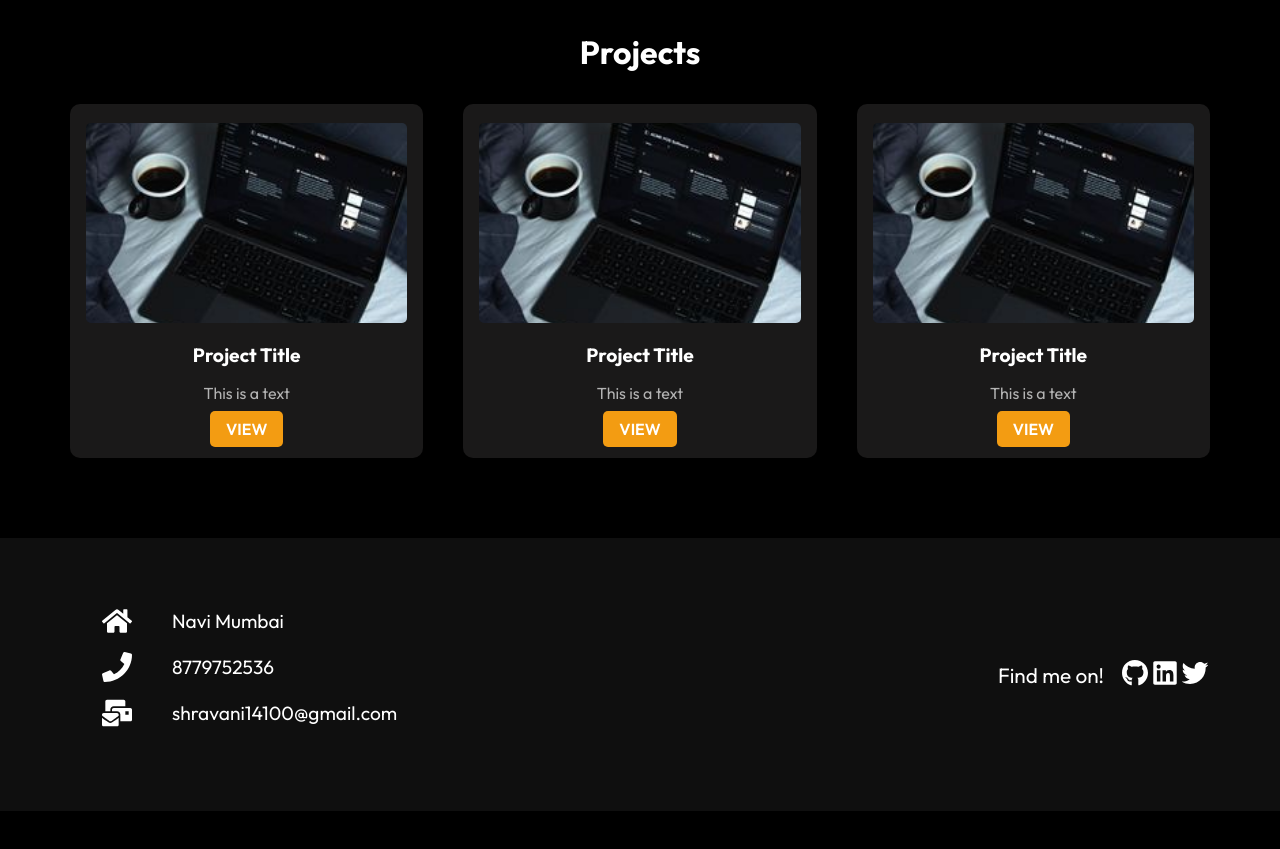
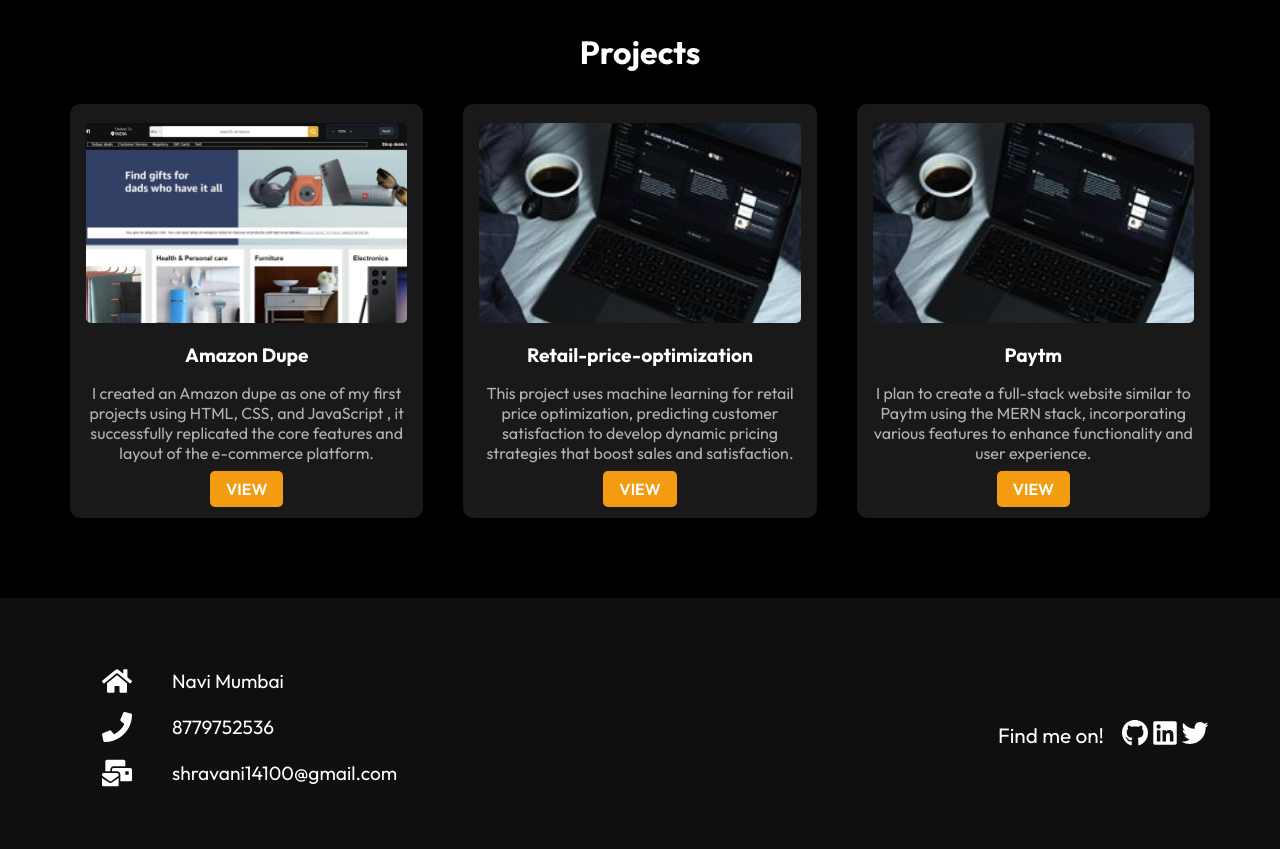
Before and after one commit to shravani1009/RESUME, a React (Vite) app in the folder frontend/: page /project in a window 1280 px wide. Shown: the part 800-1649 px from the top of the page. Before the commit the page ends 1611 px from the top, so only its background shows below. Built offline with nearby package versions, Linux system fonts and the light colour scheme.

Commit message:
project card

```diff
--- a/frontend/src/components/Card.jsx
+++ b/frontend/src/components/Card.jsx
@@ -2,6 +2,8 @@
 import { NavLink } from 'react-router-dom';
 import "./CardStyles.css";
 import coffee from "../assets/coffee.jpg"
+import amazon from "../assets/amazon.jpeg"
+
 const Card = () => {
   return (
     <div>
@@ -9,10 +11,10 @@
             <h1 className='project-heading'>Projects</h1>
             <div className='project-container'>
                 <div className='project-card'>
-                    <img src= {coffee} alt="image"></img>
-                    <h2 className='project-title'>Project Title</h2>
+                    <img src= {amazon} alt="image"></img>
+                    <h2 className='project-title'>Amazon Dupe</h2>
                     <div className='pro-details'>
-                        <p>This is a text</p>
+                        <p>I created an Amazon dupe as one of my first projects using HTML, CSS, and JavaScript , it successfully replicated the core features and layout of the e-commerce platform.</p>
                         <div className='pro-btns'>
                             <NavLink to = "url.com" className="btn">View</NavLink>
 
@@ -21,9 +23,10 @@
                 </div>
                 <div className='project-card'>
                     <img src= {coffee} alt="image"></img>
-                    <h2 className='project-title'>Project Title</h2>
+                    <h2 className='project-title'>Retail-price-optimization</h2>
                     <div className='pro-details'>
-                        <p>This is a text</p>
+                        <p>
+                        This project uses machine learning for retail price optimization, predicting customer satisfaction to develop dynamic pricing strategies that boost sales and satisfaction. </p>
                         <div className='pro-btns'>
                             <NavLink to = "url.com" className="btn">View</NavLink>
 
@@ -32,9 +35,9 @@
                 </div>
                 <div className='project-card'>
                     <img src= {coffee} alt="image"></img>
-                    <h2 className='project-title'>Project Title</h2>
+                    <h2 className='project-title'>Paytm</h2>
                     <div className='pro-details'>
-                        <p>This is a text</p>
+                        <p>I plan to create a full-stack website similar to Paytm using the MERN stack, incorporating various features to enhance functionality and user experience.</p>
                         <div className='pro-btns'>
                             <NavLink to = "url.com" className="btn">View</NavLink>
 
--- a/frontend/src/components/CardStyles.css
+++ b/frontend/src/components/CardStyles.css
@@ -33,6 +33,11 @@
     border-radius: 5px;
     transition: transform 0.3s ease;
 }
+.project-card:nth-child(1) img {
+    height: 250px;
+    object-fit: cover;
+}
+
 
 .project-title {
     color: white;
```
Also changed, not shown: frontend/src/assets/amazon.jpeg (added).
